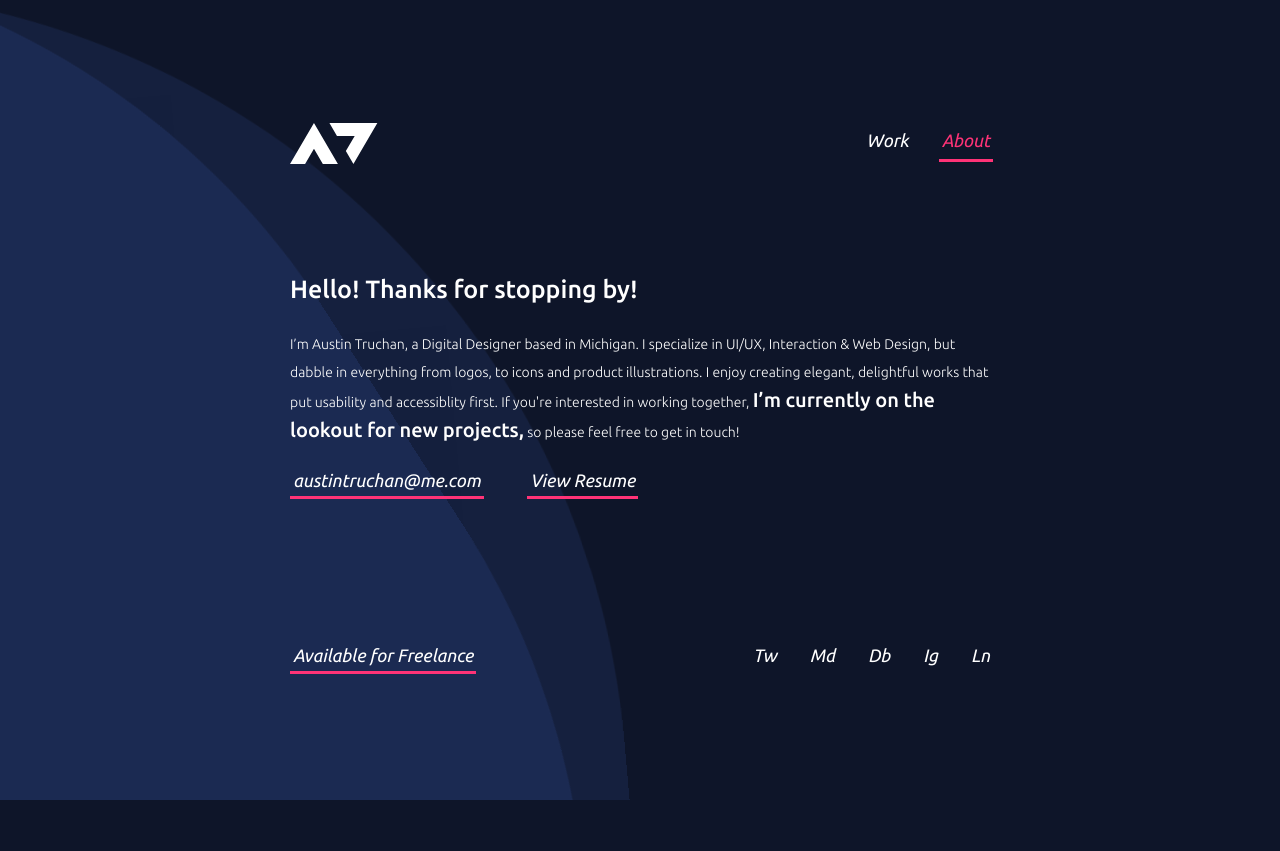
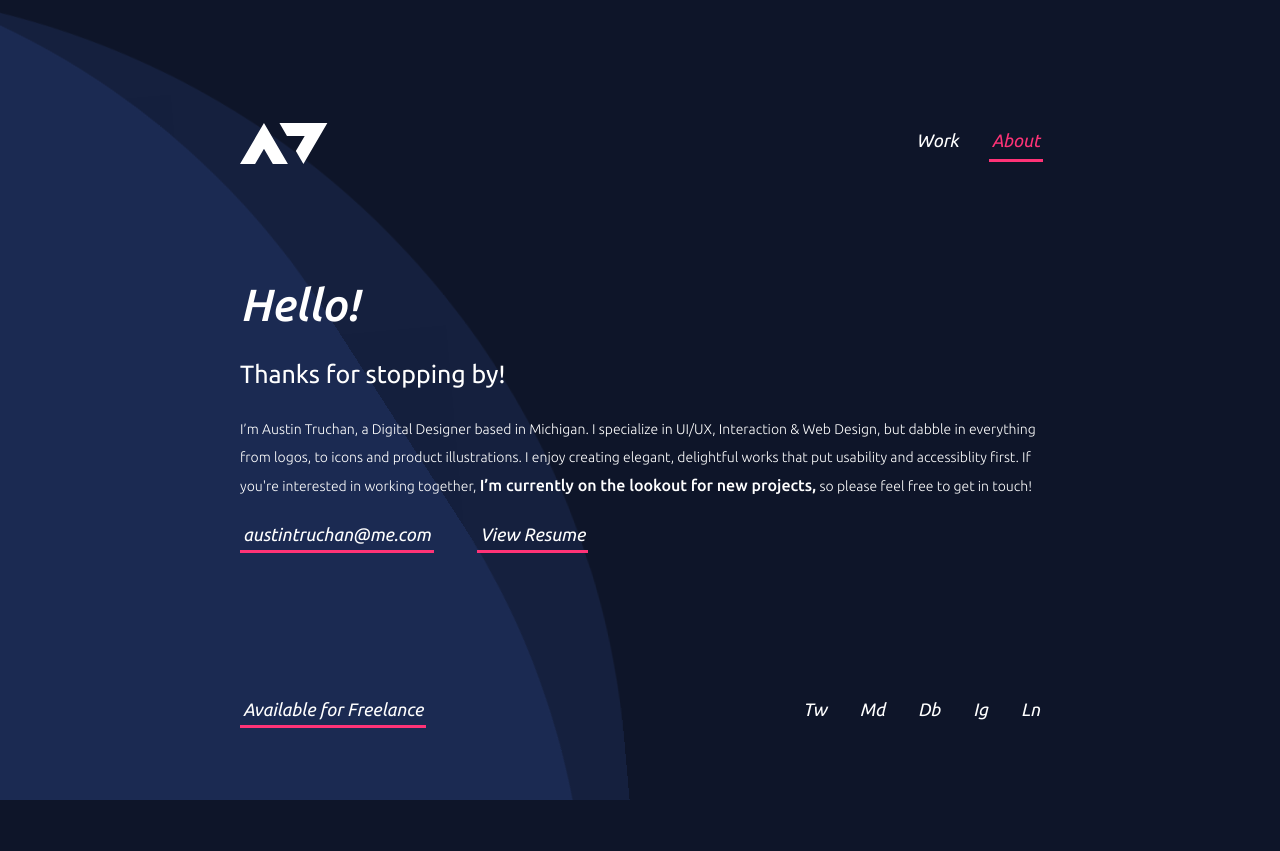
Before and after one commit to austintruchan/portfolio, a PHP site: page /pages/-about.php in a window 1280 px wide. Before the commit the page ends 800 px from the top, so only its background shows below. Run offline with PHP 8.4, Linux system fonts and the light colour scheme; some libraries are stand-ins or nearby versions.

Commit message:
Updated max width, more consistent headings

```diff
--- a/index.php
+++ b/index.php
@@ -26,7 +26,7 @@
 			<div class="name"><img src="style/imgs/name.svg" alt="Austin Truchan"/></div>
 			<div class="name-small"><img src="style/imgs/name-small.svg" alt="Austin Truchan"/></div>
 
-			<h3 class="intro">I’m Austin Truchan, a Digital Designer based in Michigan. <br class="rwd-break">I specialize in UI/UX, Interaction & Web Design. <br class="rwd-break">I am the Director of Design at <a href="http://www.matrix.msu.edu" target="_blank" class="link">Matrix</a>.</h3>
+			<h2 class="intro">I’m Austin Truchan, a Digital Designer based in Michigan. <br class="rwd-break">I specialize in UI/UX, Interaction & Web Design. <br class="rwd-break">I am the Director of Design at <a href="http://www.matrix.msu.edu" target="_blank" class="link">Matrix</a>.</h2>
 
 			<div class="intro-action"><a href="mailto:austintruchan@me.com?&subject=Let's%20Work%20Together!&body=Listen, I love what you got kid, and I wanna hire ya... Or something along those lines..." class="link-action"> Let's Work Together</a><a href="pages/-about.php" class="link-action">Learn More</a></div>
 
--- a/pages/-about.php
+++ b/pages/-about.php
@@ -23,7 +23,8 @@
 					<li><a href="-work.php" class="link-list">Work</a></li>
 					<li><a href="-about.php" class="link-list active">About</a></li></ul></nav>
 
-					<h2>Hello! Thanks for stopping by!</h2>
+					<h1>Hello!</h1>
+					<h2>Thanks for stopping by!</h2>
 
 			<p class="about">I’m Austin Truchan, a Digital Designer based in Michigan. I specialize in UI/UX, Interaction & Web Design, but dabble in everything from logos, to icons and product illustrations. I enjoy creating elegant, delightful works that put usability and accessiblity first. If you're interested in working together, <span>I’m currently on the lookout for new projects,</span> so please feel free to get in touch!</p><br>
 
--- a/style/css/global.css
+++ b/style/css/global.css
@@ -11,7 +11,7 @@ body {
 
 .frame {
 	margin: 0 auto;
-	max-width: 700px;
+	max-width: 800px;
 	padding: 10%;
 }
 
@@ -22,7 +22,7 @@ h1 {
 }
 
 h2 {
-	font-family: 'Ubuntu-Medium', sans-serif;
+	font-family: 'Ubuntu', sans-serif;
 	font-size: 25px;
 	line-height: 40px;
 }
@@ -45,7 +45,7 @@ p {
 
 span {
 	font-family: 'Ubuntu-Medium', sans-serif;
-	font-size: 20px;
+	font-size: 16px;
 }
 
 span.underline {
```
